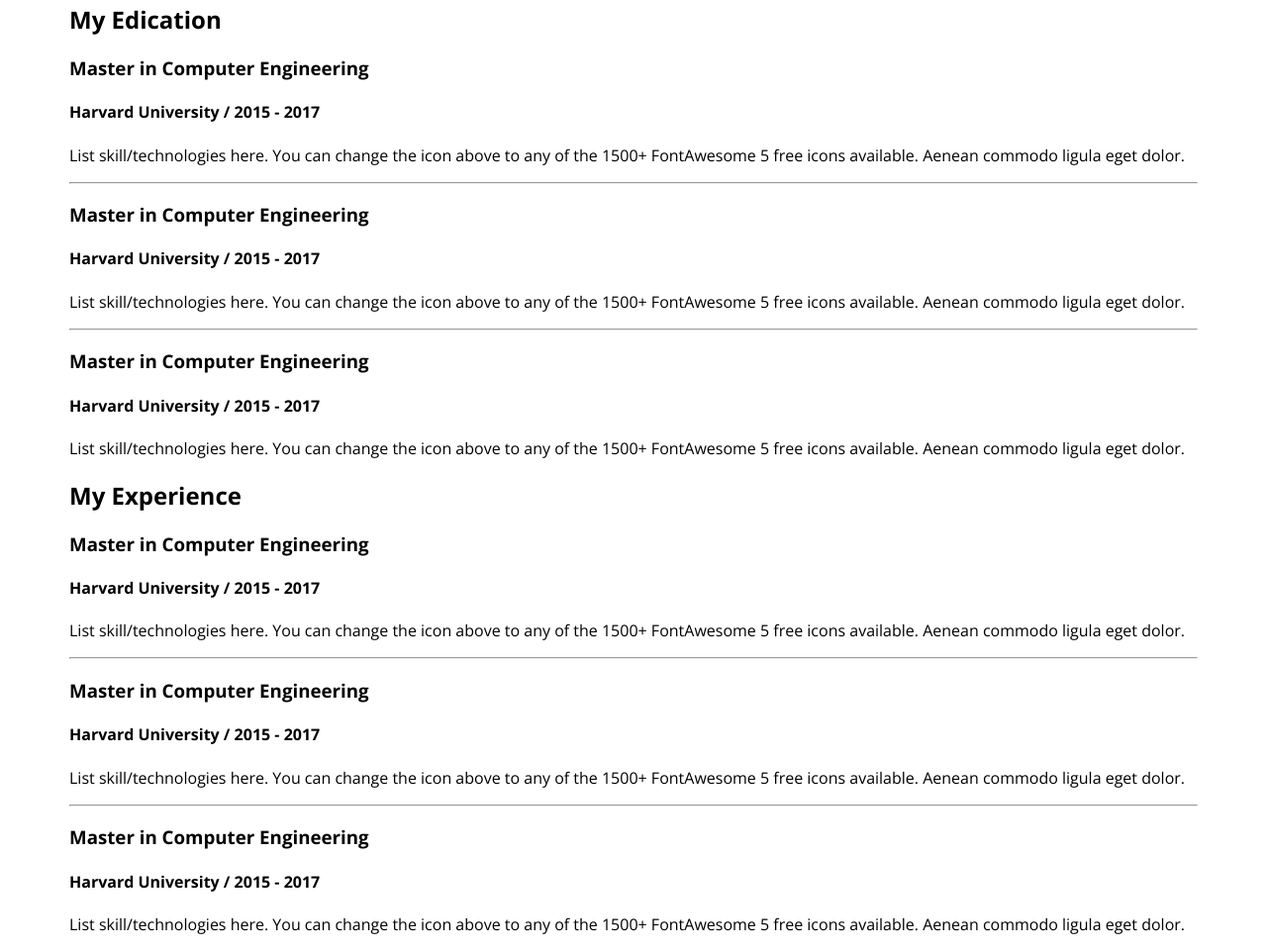
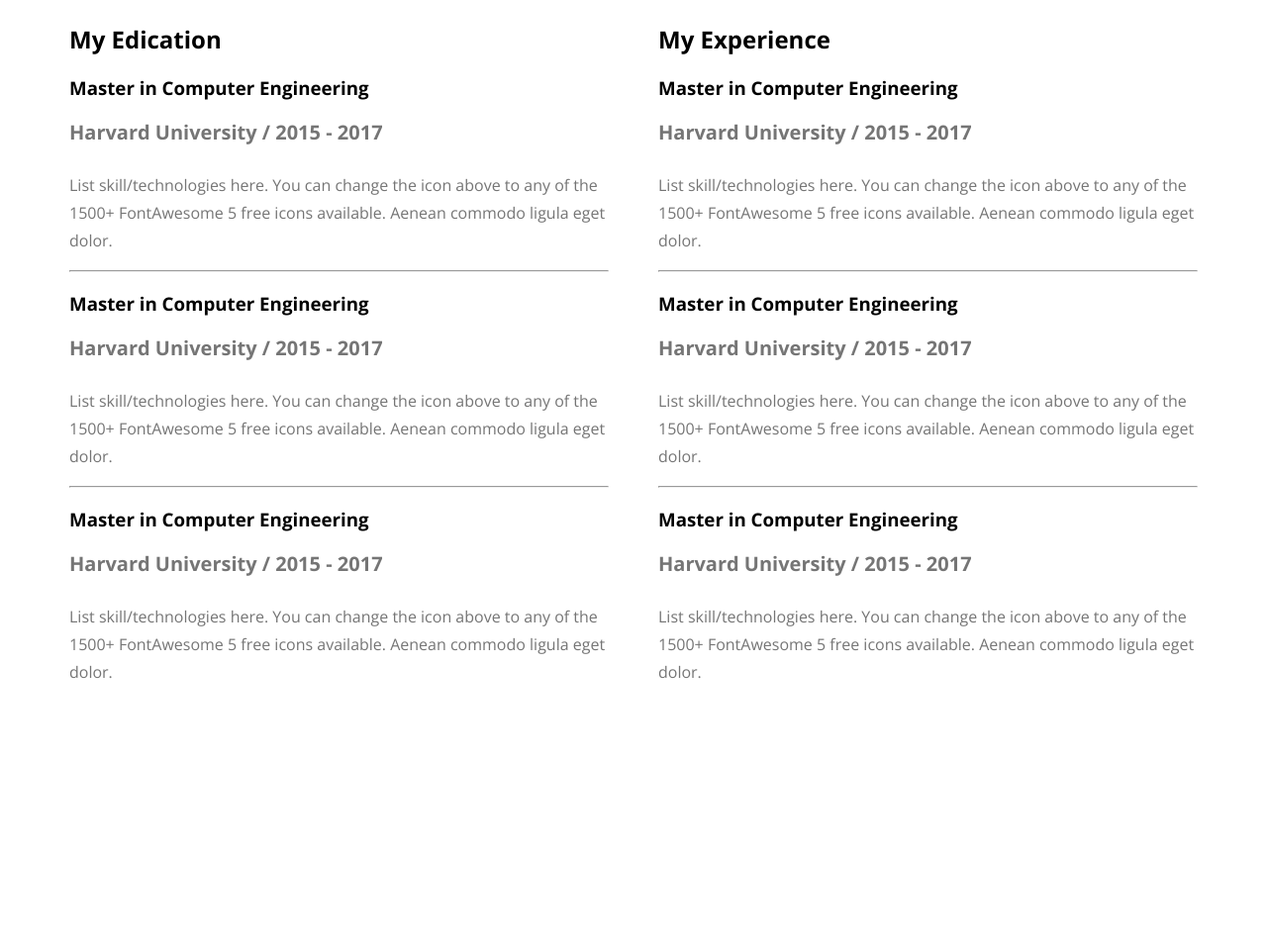
Before and after one commit to ATR0212/Website-portfolio, a plain HTML site: page index.html in a window 1280 px wide. Shown: the part 2545-3506 px from the top of the page at 99% size. After the commit the page ends 3262 px from the top, so only its background shows below. Drawn offline with nearby package versions, Linux system fonts and the light colour scheme.

Commit message:
complete main sectuon

```diff
--- a/index.html
+++ b/index.html
@@ -1,5 +1,6 @@
 <!DOCTYPE html>
 <html lang="en">
+
 <head>
     <meta charset="UTF-8">
     <meta name="viewport" content="width=device-width, initial-scale=1.0">
@@ -10,6 +11,7 @@
 
     <link rel="stylesheet" href="styles/portfolio.css">
 </head>
+
 <body>
     <header class="header">
         <nav>
@@ -22,9 +24,10 @@
         </nav>
         <div class="banner">
             <div class="banner-content">
-                    <h3 class="banner-heading">Hi, I  am</h3>
+                <h3 class="banner-heading">Hi, I am</h3>
                 <h1 class="banner-title">Mary Hardy</h1>
-                    <p class="banner-comment">Shot what able cold new see hold.Friendly as an betrayed formerly he. Morning because as to society behaved moments.</p>
+                <p class="banner-comment">Shot what able cold new see hold.Friendly as an betrayed formerly he. Morning
+                    because as to society behaved moments.</p>
                 <button class="btn-primary">Download CV</button>
                 <Button class="btn-primary">Contact</Button>
             </div>
@@ -34,7 +37,10 @@
     <main>
         <section class="section-about">
             <h3 class="section-title">About Me</h3>
-            <p class="section-description">I, m a designer & developer with a passion for web design. I enjoy developing simple, clean and slick websites that provide real value to the end user. Thousands of clients have procured exceptional resulfs while working with me. Delivering work within time and budget which meets clients requirements in our mata.</p>
+            <p class="section-description">I, m a designer & developer with a passion for web design. I enjoy developing
+                simple, clean and slick websites that provide real value to the end user. Thousands of clients have
+                procured exceptional resulfs while working with me. Delivering work within time and budget which meets
+                clients requirements in our mata.</p>
             <div class="about-info-container">
                 <div class="about-info">
                     <h4 class="info-title">Name</h4>
@@ -55,30 +61,37 @@
             </div>
         </section>
         <section>
-            <h3  class="section-title">What I Do</h3>
-            <p id="what-i-do-description" class="section-description">I have more than 10 years experience building software for clients all over the world. Below is a quick overview of my main technical skill sets and technologies i use. Want to find out more about my experience? Check out my online resume and project portfolio.</p>
+            <h3 class="section-title">What I Do</h3>
+            <p id="what-i-do-description" class="section-description">I have more than 10 years experience building
+                software for clients all over the world. Below is a quick overview of my main technical skill sets and
+                technologies i use. Want to find out more about my experience? Check out my online resume and project
+                portfolio.</p>
         </section>
         <section>
             <div class="skill-container">
                 <div class="skill">
                     <img src="images/icons/js.png" alt="">
                     <h4 class="skill-title">Vanilla JavaScript</h4>
-                    <p class="skill-description">List skill/technologies here. You can change the icon above to any of the 1500+ FontAwesome 5 free icons available. Aenean commodo ligula eget dolor.</p>
+                    <p class="skill-description">List skill/technologies here. You can change the icon above to any of
+                        the 1500+ FontAwesome 5 free icons available. Aenean commodo ligula eget dolor.</p>
                 </div>
                 <div class="skill">
                     <img src="images/icons/react.png" alt="">
                     <h4 class="skill-title">React</h4>
-                    <p class="skill-description">List skill/technologies here. You can change the icon above to any of the 1500+ FontAwesome 5 free icons available. Aenean commodo ligula eget dolor.</p>
+                    <p class="skill-description">List skill/technologies here. You can change the icon above to any of
+                        the 1500+ FontAwesome 5 free icons available. Aenean commodo ligula eget dolor.</p>
                 </div>
                 <div class="skill">
                     <img src="images/icons/nodejs.png" alt="">
                     <h4 class="skill-title">Node.js</h4>
-                    <p class="skill-description">List skill/technologies here. You can change the icon above to any of the 1500+ FontAwesome 5 free icons available. Aenean commodo ligula eget dolor.</p>
+                    <p class="skill-description">List skill/technologies here. You can change the icon above to any of
+                        the 1500+ FontAwesome 5 free icons available. Aenean commodo ligula eget dolor.</p>
                 </div>
                 <div class="skill">
                     <img src="images/icons/mongo.png" alt="">
                     <h4 class="skill-title">MongoDB</h4>
-                    <p class="skill-description">List skill/technologies here. You can change the icon above to any of the 1500+ FontAwesome 5 free icons available. Aenean commodo ligula eget dolor.</p>
+                    <p class="skill-description">List skill/technologies here. You can change the icon above to any of
+                        the 1500+ FontAwesome 5 free icons available. Aenean commodo ligula eget dolor.</p>
                 </div>
 
             </div>
@@ -86,49 +99,59 @@
         <section>
             <h3 class="section-title">A summary of My Resume</h3>
             <div class="resume-container">
+                <div>
                     <h2 class="resume-comomn-title">My Edication</h2>
                     <div class="resume-item">
                         <h3 class="resume-item-title">Master in Computer Engineering</h3>
                         <h4 class="resume-item-institute">Harvard University / 2015 - 2017</h4>
-                    <p>List skill/technologies here. You can change the icon above
-                        to any of the 1500+ FontAwesome 5 free icons available. Aenean commodo ligula eget dolor.</p>
+                        <p class="resume-item-description">List skill/technologies here. You can change the icon above
+                            to any of the 1500+ FontAwesome 5 free icons available. Aenean commodo ligula eget dolor.
+                        </p>
                     </div>
                     <hr>
                     <div class="resume-item">
                         <h3 class="resume-item-title">Master in Computer Engineering</h3>
                         <h4 class="resume-item-institute">Harvard University / 2015 - 2017</h4>
-                    <p>List skill/technologies here. You can change the icon above
-                        to any of the 1500+ FontAwesome 5 free icons available. Aenean commodo ligula eget dolor.</p>
+                        <p class="resume-item-description">List skill/technologies here. You can change the icon above
+                            to any of the 1500+ FontAwesome 5 free icons available. Aenean commodo ligula eget dolor.
+                        </p>
                     </div>
                     <hr>
                     <div class="resume-item">
                         <h3 class="resume-item-title">Master in Computer Engineering</h3>
                         <h4 class="resume-item-institute">Harvard University / 2015 - 2017</h4>
-                    <p>List skill/technologies here. You can change the icon above
-                        to any of the 1500+ FontAwesome 5 free icons available. Aenean commodo ligula eget dolor.</p>
+                        <p class="resume-item-description">List skill/technologies here. You can change the icon above
+                            to any of the 1500+ FontAwesome 5 free icons available. Aenean commodo ligula eget dolor.
+                        </p>
                     </div>
                 </div>
-
-            <div class="resume colomn">
+                <div>
                     <h2 class="resume-comomn-title">My Experience</h2>
                     <div class="resume-item">
                         <h3 class="resume-item-title">Master in Computer Engineering</h3>
                         <h4 class="resume-item-institute">Harvard University / 2015 - 2017</h4>
-                <p>List skill/technologies here. You can change the icon above
-                    to any of the 1500+ FontAwesome 5 free icons available. Aenean commodo ligula eget dolor.</p>
+                        <p class="resume-item-description">List skill/technologies here. You can change the icon above
+                            to any of the 1500+ FontAwesome 5 free icons available. Aenean commodo ligula eget dolor.
+                        </p>
                     </div>
-            <hr> <div class="resume-item">
+                    <hr>
+                    <div class="resume-item">
                         <h3 class="resume-item-title">Master in Computer Engineering</h3>
                         <h4 class="resume-item-institute">Harvard University / 2015 - 2017</h4>
-                <p>List skill/technologies here. You can change the icon above
-                    to any of the 1500+ FontAwesome 5 free icons available. Aenean commodo ligula eget dolor.</p>
+                        <p class="resume-item-description">List skill/technologies here. You can change the icon above
+                            to any of the 1500+ FontAwesome 5 free icons available. Aenean commodo ligula eget dolor.
+                        </p>
                     </div>
-            <hr> <div class="resume-item">
+                    <hr>
+                    <div class="resume-item">
                         <h3 class="resume-item-title">Master in Computer Engineering</h3>
                         <h4 class="resume-item-institute">Harvard University / 2015 - 2017</h4>
-                <p>List skill/technologies here. You can change the icon above
-                    to any of the 1500+ FontAwesome 5 free icons available. Aenean commodo ligula eget dolor.</p>
+                        <p class="resume-item-description">List skill/technologies here. You can change the icon above
+                            to any of the 1500+ FontAwesome 5 free icons available. Aenean commodo ligula eget dolor.
+                        </p>
                     </div>
+                </div>
+
             </div>
         </section>
     </main>
@@ -136,4 +159,5 @@
 
     </footer>
 </body>
+
 </html>
--- a/styles/portfolio.css
+++ b/styles/portfolio.css
@@ -89,7 +89,7 @@ nav li {
 
 /* main related style*/
 
-main{
+main {
     max-width: 1140px;
     margin: 0px auto;
 }
@@ -102,7 +102,8 @@ main{
     background: #FFF8F3;
     margin-top: 130px;
 }
-main section{
+
+main section {
     margin-top: 150px;
 }
 
@@ -120,24 +121,29 @@ main section{
     font-weight: 400;
     line-height: 30px;
 }
-.about-info-container{
+
+.about-info-container {
     display: flex;
     justify-content: space-around;
 }
-.about-info{
+
+.about-info {
     text-align: center;
     margin-right: 50px;
 }
-#what-i-do-description{
+
+#what-i-do-description {
     padding-top: 30px 150px;
     text-align: center;
 }
+
 /* skill related style*/
-.skill-container{
+.skill-container {
     display: flex;
     gap: 24px;
 }
-.skill{
+
+.skill {
     padding: 20px 33px 30px 33px;
     border-radius: 5px;
     background: #FFF;
@@ -145,6 +151,30 @@ main section{
     box-shadow: 0px 6px 50px 0px rgba(0, 0, 0, 0.06);
 }
 
-.skill-description{
+.skill-description {}
 
+.resume-container {
+    display: flex;
+    gap: 50px;
 }
+
+.resume-item-description {
+    color: #757575;
+    font-size: 16px;
+    font-weight: 400;
+    line-height: 28px;
+    /* 175% */
+}
+
+.resume-item-institute {
+    color: #757575;
+    font-size: 20px;
+    font-style: normal;
+    font-weight: 600;
+    line-height: normal;
+    padding-top: 0px;
+    margin-top: 10px;
+}
+.resume-item-title{
+    padding-bottom: 0px;
+}
```
Lines whose indentation alone changed are shown as unchanged.
